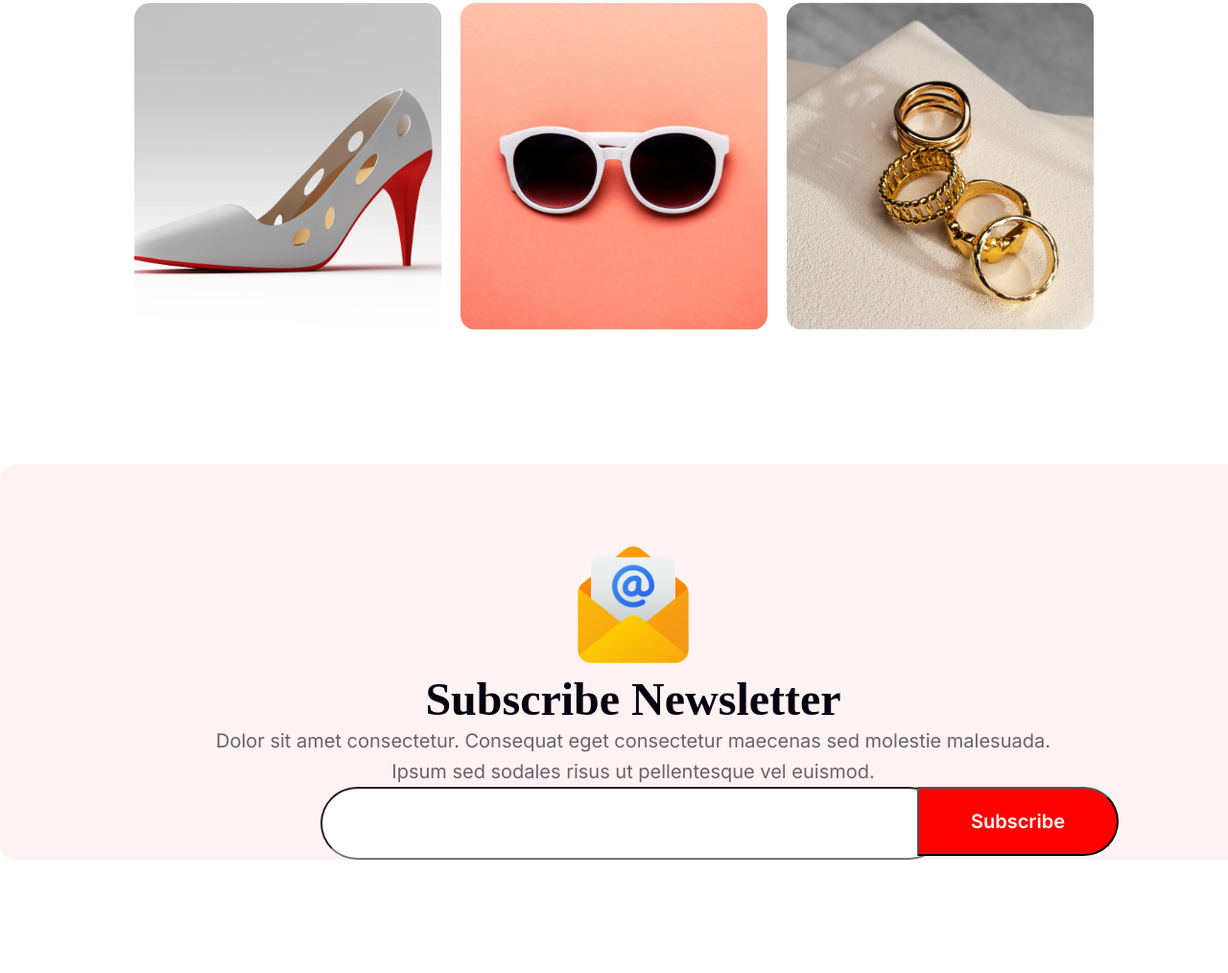
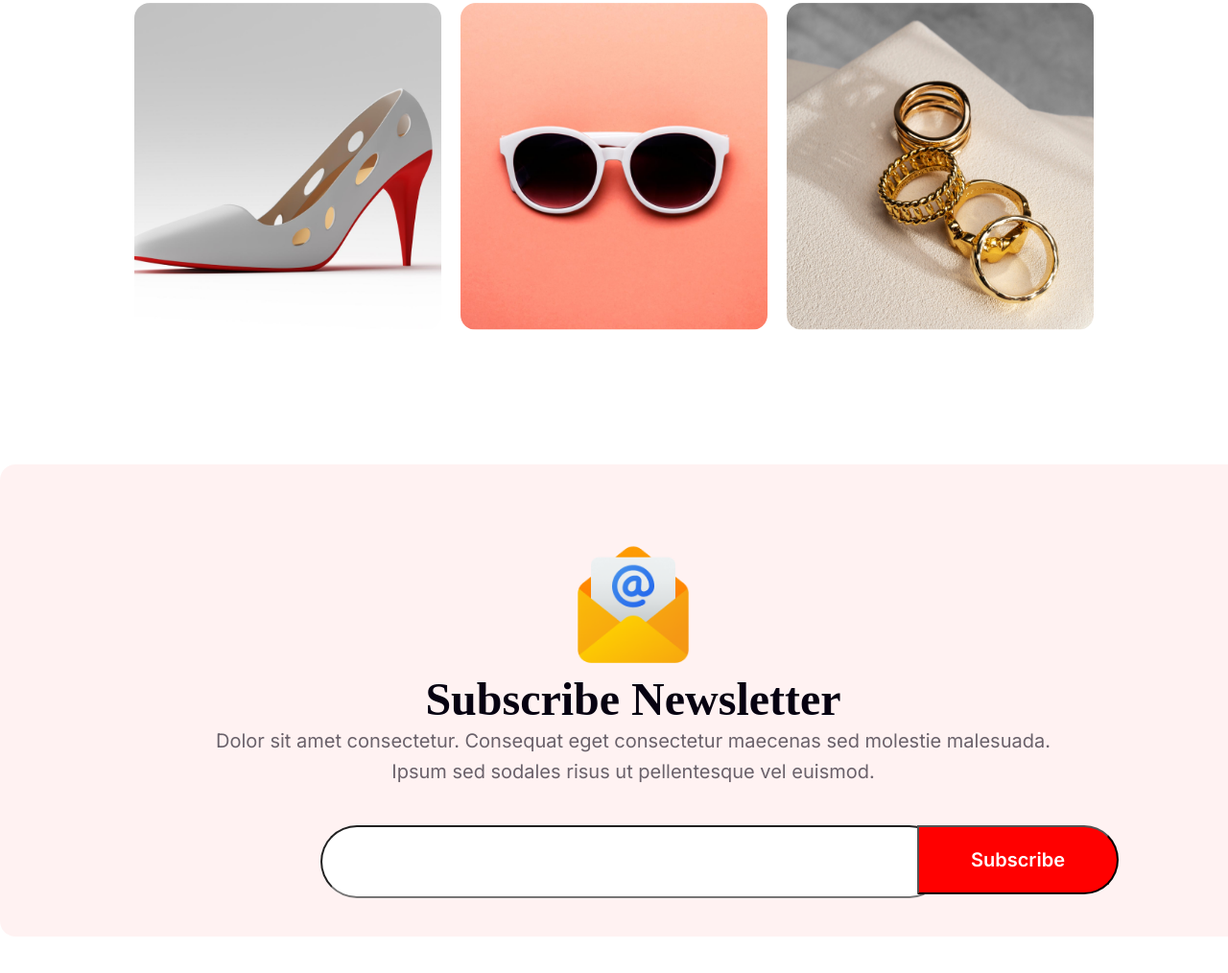
Before and after one commit to ShumaiyaAkter/A1-New-Year-Sale-Banner, a plain HTML site: page index.html in a window 1280 px wide. Shown: the part 2731-3745 px from the top of the page at 96% size. Before the commit the page ends 3627 px from the top, so only its background shows below. Drawn offline with Linux system fonts and the light colour scheme.

Commit message:
newsletter updated

```diff
--- a/styles/style.css
+++ b/styles/style.css
@@ -209,7 +209,9 @@ img{
 }
 
 
-
+    .newsletter{
+        padding-bottom: 300px;
+    }
 
 .newsletter-full{
     display: flex;
@@ -250,6 +252,7 @@ line-height: 32px; /* 160% */
 }
 .newsletter-form{
     position: relative;
+    padding: 40px 120px;
 
 }
 .email-box{
```
